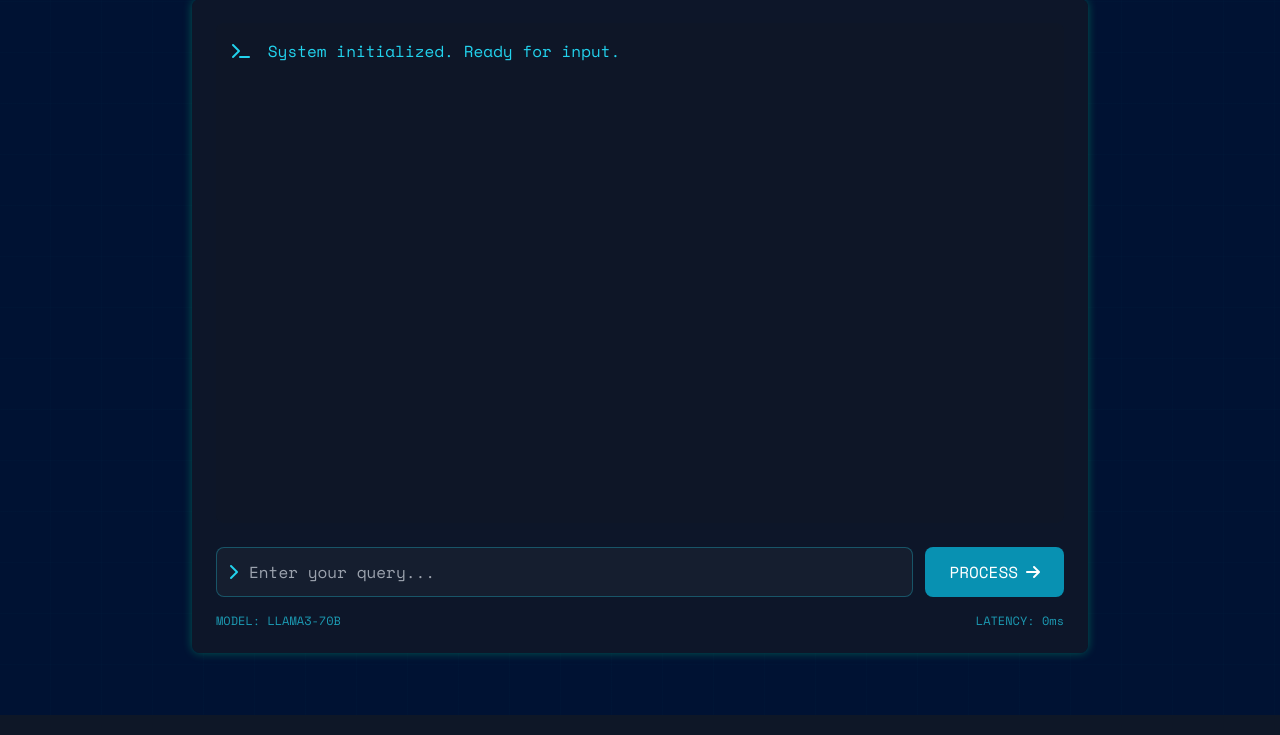
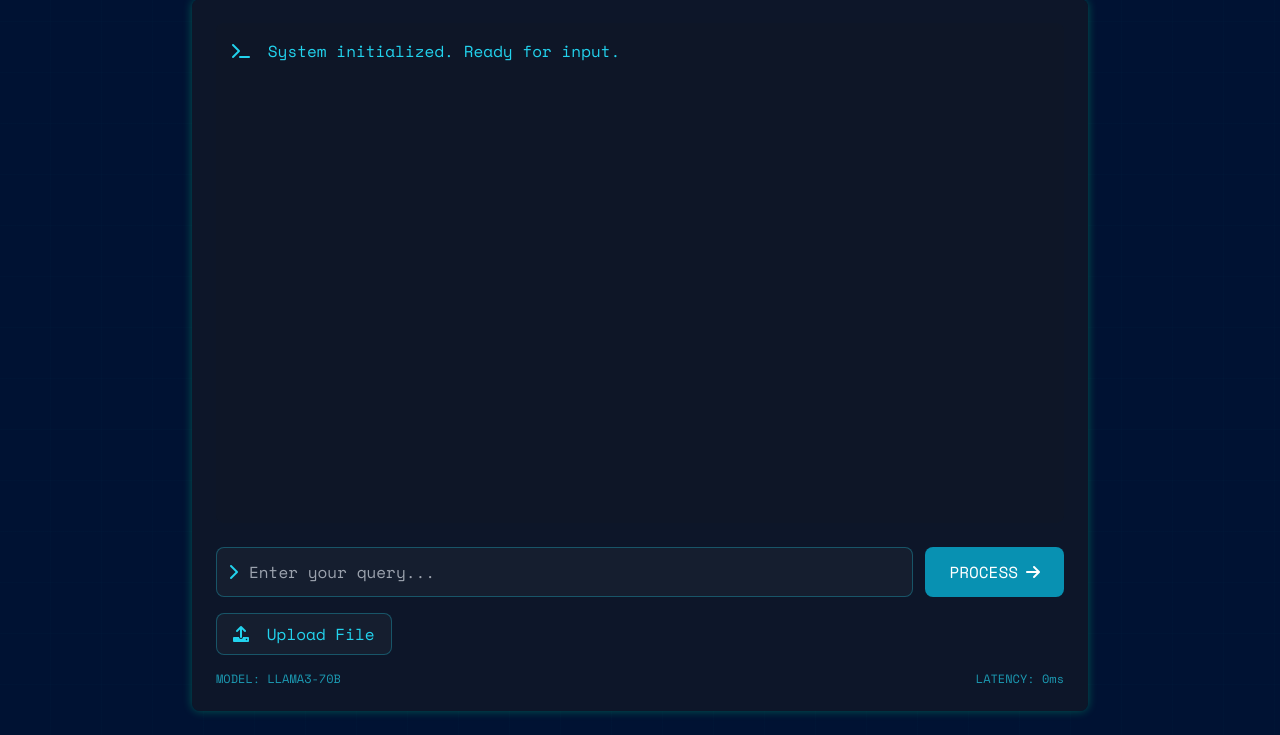
Before and after one commit to arcanel4bs/Paladin, a Flask app: page / in a window 1280 px wide. Shown: the part 85-820 px from the top of the page. Run offline with Flask 3, Linux system fonts and the light colour scheme; some libraries are stand-ins or nearby versions.

Commit message:
Improvements in web search and new file upload feature

```diff
--- a/app.py
+++ b/app.py
@@ -8,10 +8,39 @@ from typing import Dict, Any
 import os
 from dotenv import load_dotenv
 from langchain_community.tools import DuckDuckGoSearchRun
+from db.models import db, ChatMessage
+import time
+from uuid import uuid4
+import json
+from werkzeug.utils import secure_filename
+import hashlib
+from flask_migrate import Migrate
+import google.generativeai as genai
+import tiktoken
+import logging
+from PyPDF2 import PdfReader
+from docx import Document
 
 load_dotenv()
 
+# Configure logging
+logging.basicConfig(level=logging.INFO)
+logger = logging.getLogger(__name__)
+
 app = Flask(__name__)
+
+# Configure SQLite database
+app.config['SQLALCHEMY_DATABASE_URI'] = 'sqlite:///chat_history.db'
+app.config['SQLALCHEMY_TRACK_MODIFICATIONS'] = False
+app.config['UPLOAD_FOLDER'] = 'uploads'
+app.config['MAX_CONTENT_LENGTH'] = 16 * 1024 * 1024  # 16MB max file size
+ALLOWED_EXTENSIONS = {'txt', 'pdf', 'doc', 'docx'}
+
+# Ensure upload folder exists
+os.makedirs(app.config['UPLOAD_FOLDER'], exist_ok=True)
+
+db.init_app(app)
+migrate = Migrate(app, db)
 
 # Initialize tools
 search_tool = DuckDuckGoSearchRun()
@@ -23,62 +52,243 @@ GROQ_LLM = ChatGroq(
     api_key=os.getenv('GROQ_API_KEY')
 )
 
+# Initialize Gemini API client
+genai.configure(api_key=os.getenv('GEMINI_API_KEY'))
+
+# Simple in-memory cache for file summaries
+file_cache = {}
+
+DEBUG_MODE = os.getenv('DEBUG_MODE', 'False').lower() == 'true'
+
+def allowed_file(filename):
+    return '.' in filename and filename.rsplit('.', 1)[1].lower() in ALLOWED_EXTENSIONS
+
+def calculate_token_count(text):
+    """Calculate number of tokens in text using tiktoken"""
+    tokenizer = tiktoken.encoding_for_model("gpt-4")
+    return len(tokenizer.encode(text))
+
+def cache_file_content(file_content):
+    """Cache and summarize file content"""
+    try:
+        file_hash = hashlib.md5(file_content.encode()).hexdigest()
+        if file_hash in file_cache:
+            return file_cache[file_hash]
+
+        # Use token count instead of word count for model selection
+        if calculate_token_count(file_content) > 1000:
+            summary = summarize_file_with_gemini(file_content)
+        else:
+            summary = summarize_file_content(file_content)
+
+        if summary and summary.strip():
+            file_cache[file_hash] = summary
+            return summary
+        return "Could not generate a summary for the file."
+
+    except Exception as e:
+        logger.error(f"Error in cache_file_content: {e}")
+        return "Error processing file content."
+
+def summarize_file_content(file_content):
+    # Existing summarization using Groq LLM
+    summary_prompt = ChatPromptTemplate.from_messages([
+        ("system", "Summarize the following content concisely:"),
+        ("user", "{file_content}")
+    ])
+    chain = summary_prompt | GROQ_LLM | StrOutputParser()
+    summary = chain.invoke({"file_content": file_content})
+    return summary
+
+def summarize_file_with_gemini(file_content):
+    try:
+        prompt = f"Summarize the following content concisely:\n\n{file_content}"
+        response = genai.generate_text(
+            model="models/chat-bison-001",
+            prompt=prompt,
+            temperature=0.5,
+            max_output_tokens=512,
+        )
+        summary = response.result
+        return summary
+    except Exception as e:
+        print(f"Error summarizing with Gemini: {e}")
+        return "Could not summarize the file content."
+
 # Define our workflow state
 class WorkflowState(TypedDict):
     input_text: str
+    file_content: str
+    file_summary: str
     search_results: str
     intermediate_result: str
     final_result: str
+    conversation_history: str
+    conversation_id: str
+    decision: str
 
 # Create prompt templates
 analysis_prompt = ChatPromptTemplate.from_messages([
     ("system", """You are a helpful AI assistant with access to web search capabilities.
-    Analyze the user's input and determine if additional information from the web might be helpful."""),
-    ("user", """User Input: {input_text}
-    Web Search Results (if available): {search_results}
+Analyze the user's input and determine if additional information from the web is needed.
 
-    Please analyze this information.""")
+Instructions:
+1. Identify the core question in the user's input.
+2. Determine if answering the question requires current or external information not provided.
+3. If so, conclude with 'Search Required: True'.
+4. If not, conclude with 'Search Required: False'.
+
+Output Format:
+Reasoning: [Your reasoning here]
+Search Required: [True/False]"""),
+    ("user", """Conversation History: {conversation_history}
+Current User Input: {input_text}
+File Summary (if provided): {file_summary}
+Web Search Results (if available): {search_results}""")
 ])
 
 response_prompt = ChatPromptTemplate.from_messages([
-    ("system", "You are a helpful AI assistant that generates friendly responses."),
-    ("user", "Based on this analysis: {intermediate_result}, generate a helpful response.")
+    ("system", """You are a helpful AI assistant.
+When generating your response, consider the following:
+- Conversation history
+- File summary (if provided)
+- Search results (if available)
+
+Provide clear, concise answers that directly address the user's question.
+Avoid repeating information already present in the conversation."""),
+    ("user", """Conversation History: {conversation_history}
+Based on this analysis: {intermediate_result}
+
+Search Results:
+{search_results}
+
+Generate a helpful response that incorporates any relevant information from the search results.""")
 ])
 
 # Define workflow nodes
 def process_input(state: WorkflowState) -> Dict[str, Any]:
-    """Analyzes the input text and performs web search if needed."""
+    """Analyzes the input text and file summary"""
     try:
-        search_results = search_tool.run(state["input_text"])
+        combined_input = state["input_text"]
+        if state.get("file_summary"):
+            combined_input += f"\nFile Summary: {state['file_summary']}"
+
+        chain = analysis_prompt | GROQ_LLM | StrOutputParser()
+        result = chain.invoke({
+            "input_text": combined_input,
+            "file_summary": state.get("file_summary", ""),
+            "search_results": "",
+            "conversation_history": state["conversation_history"]
+        })
+
+        logger.info(f"Intermediate Result: {result}")
+
     except Exception as e:
-        search_results = "Search unavailable"
-
-    chain = analysis_prompt | GROQ_LLM | StrOutputParser()
-    result = chain.invoke({
-        "input_text": state["input_text"],
-        "search_results": search_results
-    })
+        logger.error(f"Error in process_input: {e}")
+        result = "Error analyzing input. Search Required: False"
 
     return {
         "intermediate_result": result,
-        "search_results": search_results
+        "conversation_history": state["conversation_history"],
+        "conversation_id": state["conversation_id"],
+        "file_summary": state.get("file_summary", "")
     }
 
-def generate_output(state: WorkflowState) -> Dict[str, Any]:
+def should_search(state: WorkflowState) -> WorkflowState:
+    """Determines if web search is needed based on analysis"""
+    try:
+        if "Search Required: True" in state["intermediate_result"]:
+            state['decision'] = 'search'
+        else:
+            state['decision'] = 'generate'
+        logger.info(f"Search decision: {state['decision']}")
+
+    except Exception as e:
+        logger.error(f"Error in should_search: {e}")
+        state['decision'] = 'generate'
+    return state
+
+def perform_search(state: WorkflowState) -> WorkflowState:
+    """Performs web search if needed"""
+    try:
+        logger.info(f"Performing search for: {state['input_text']}")
+        search_results = search_tool.run(state["input_text"])
+        state['search_results'] = search_results
+        logger.info(f"Search Results: {search_results[:200]}...")  # Log first 200 chars
+
+    except Exception as e:
+        logger.error(f"Search error: {e}")
+        state['search_results'] = "Search unavailable"
+    return state
+
+def generate_output(state: WorkflowState) -> WorkflowState:
     """Generates the final response."""
-    chain = response_prompt | GROQ_LLM | StrOutputParser()
-    result = chain.invoke({"intermediate_result": state["intermediate_result"]})
-    return {"final_result": result}
+    try:
+        logger.info("Generating final response")
+        chain = response_prompt | GROQ_LLM | StrOutputParser()
+        result = chain.invoke({
+            "intermediate_result": state["intermediate_result"],
+            "conversation_history": state["conversation_history"],
+            "file_summary": state.get("file_summary", ""),
+            "search_results": state.get("search_results", "")
+        })
+        state['final_result'] = result
+        logger.info(f"Generated response: {result[:200]}...")  # Log first 200 chars
+
+    except Exception as e:
+        logger.error(f"Error in generate_output: {e}")
+        state['final_result'] = "I apologize, but I encountered an error generating the response."
+    return state
 
 # Create and compile workflow
 workflow = StateGraph(WorkflowState)
+
+# Add all nodes to the workflow
 workflow.add_node("process_input", process_input)
+workflow.add_node("should_search", should_search)
+workflow.add_node("perform_search", perform_search)
 workflow.add_node("generate_output", generate_output)
-workflow.add_edge("process_input", "generate_output")
+
+# Define edges between nodes
+workflow.add_edge("process_input", "should_search")
+
+# Define the routing function
+def route_from_should_search(state: WorkflowState) -> str:
+    if state['decision'] == 'search':
+        return 'perform_search'
+    else:
+        return 'generate_output'
+
+# Add conditional edges using the routing function
+workflow.add_conditional_edges(
+    "should_search",
+    route_from_should_search,
+    ["perform_search", "generate_output"]
+)
+
+# Add edges for the rest of the workflow
+workflow.add_edge("perform_search", "generate_output")
 workflow.add_edge("generate_output", END)
+
+# Set the entry point of the workflow
 workflow.set_entry_point("process_input")
 
+# Compile the workflow
 app_workflow = workflow.compile()
+
+def get_conversation_history(conversation_id):
+    messages = ChatMessage.query.filter_by(conversation_id=conversation_id)\
+        .order_by(ChatMessage.timestamp.desc())\
+        .limit(5)\
+        .all()
+
+    history = []
+    for msg in reversed(messages):
+        history.extend([
+            f"User: {msg.user_input}",
+            f"Assistant: {msg.ai_response}"
+        ])
+    return "\n".join(history)
 
 @app.route('/')
 def home():
@@ -86,19 +296,118 @@ def home():
 
 @app.route('/chat', methods=['POST'])
 def chat():
-    data = request.json
-    user_input = data.get('message', '')
+    user_input = request.form.get('message', '')
+    conversation_id = request.form.get('conversation_id')
+    if not conversation_id:
+        conversation_id = str(uuid4())
 
-    if not user_input:
-        return jsonify({"error": "No message provided"}), 400
+    file_content = ""
+    file_name = ""
+    file_summary = ""
+
+    if 'file' in request.files:
+        file = request.files['file']
+        if file and allowed_file(file.filename):
+            filename = secure_filename(file.filename)
+            filepath = os.path.join(app.config['UPLOAD_FOLDER'], filename)
+            file.save(filepath)
+
+            try:
+                file_content = ''
+                file_name = filename
+                extension = os.path.splitext(filename)[1].lower()
+
+                if extension == '.txt':
+                    with open(filepath, 'r', encoding='utf-8') as f:
+                        file_content = f.read()
+                elif extension == '.pdf':
+                    reader = PdfReader(filepath)
+                    for page in reader.pages:
+                        text = page.extract_text()
+                        if text:
+                            file_content += text
+                elif extension in ['.doc', '.docx']:
+                    doc = Document(filepath)
+                    for para in doc.paragraphs:
+                        file_content += para.text + '\n'
+                else:
+                    logger.warning(f"Unsupported file type: {extension}")
+                    file_content = None
+
+                if file_content and file_content.strip():
+                    file_summary = cache_file_content(file_content)
+                else:
+                    file_summary = "Could not read the file content."
+
+            except Exception as e:
+                logger.error(f"Error processing file: {e}")
+                file_summary = "Could not process the file."
+            finally:
+                # Clean up the uploaded file
+                if os.path.exists(filepath):
+                    os.remove(filepath)
+
+    if not user_input and not file_content:
+        return jsonify({"error": "No message or file provided"}), 400
+
+    start_time = time.time()
+
+    # Get conversation history
+    conversation_history = get_conversation_history(conversation_id)
 
     # Run the workflow
-    inputs = {"input_text": user_input, "search_results": "", "intermediate_result": ""}
+    inputs = {
+        "input_text": user_input,
+        "file_content": "",
+        "file_summary": file_summary,
+        "search_results": "",
+        "intermediate_result": "",
+        "conversation_history": conversation_history,
+        "conversation_id": conversation_id
+    }
+
     output = app_workflow.invoke(inputs)
 
-    return jsonify({
-        "response": output["final_result"]
-    })
+    # Calculate latency
+    latency = (time.time() - start_time) * 1000
+
+    # Store in database
+    chat_message = ChatMessage(
+        user_input=user_input,
+        ai_response=output["final_result"],
+        search_results=output.get("search_results", ""),
+        file_content=file_content,
+        file_name=file_name,
+        file_summary=file_summary,
+        latency=latency,
+        conversation_id=conversation_id
+    )
+    db.session.add(chat_message)
+    db.session.commit()
+
+    response_data = {
+        "response": output["final_result"],
+        "file_summary": file_summary if file_summary else None,
+        "latency": latency,
+        "conversation_id": conversation_id
+    }
+
+    # Add debug information if DEBUG_MODE is enabled
+    if DEBUG_MODE:
+        response_data.update({
+            "debug": {
+                "intermediate_result": output.get("intermediate_result", ""),
+                "search_decision": output.get("decision", ""),
+                "search_results": output.get("search_results", ""),
+            }
+        })
+
+    return jsonify(response_data)
+
+@app.route('/history', methods=['GET'])
+def get_history():
+    messages = ChatMessage.query.order_by(ChatMessage.timestamp.desc()).limit(50).all()
+    return jsonify([message.to_dict() for message in messages])
 
 if __name__ == '__main__':
     app.run(debug=True)
--- a/templates/index.html
+++ b/templates/index.html
@@ -43,6 +43,21 @@
         .status-light {
             animation: pulse 2s infinite;
         }
+
+        .file-upload {
+            position: relative;
+            overflow: hidden;
+            display: inline-block;
+        }
+
+        .file-upload input[type=file] {
+            position: absolute;
+            font-size: 100px;
+            right: 0;
+            top: 0;
+            opacity: 0;
+            cursor: pointer;
+        }
     </style>
 </head>
 <body class="matrix-bg min-h-screen">
@@ -70,7 +85,9 @@
                     </div>
                 </div>
 
-                <!-- Input Area -->
+                <!-- Input Form -->
+                <form id="chat-form" class="space-y-4">
+                    <!-- Text Input Area -->
                     <div class="flex gap-3">
                         <div class="flex-1 relative">
                             <i class="fas fa-chevron-right absolute left-3 top-1/2 transform -translate-y-1/2 text-cyan-400"></i>
@@ -79,12 +96,29 @@
                                    class="w-full pl-8 pr-4 py-3 bg-gray-800/50 border border-cyan-400/30 rounded-lg focus:outline-none focus:border-cyan-400 text-cyan-100 terminal"
                                    placeholder="Enter your query...">
                         </div>
-                    <button onclick="sendMessage()"
+                        <button type="submit"
                                 class="px-6 py-3 bg-cyan-600 hover:bg-cyan-700 text-white rounded-lg transition-colors terminal flex items-center space-x-2">
                             <span>PROCESS</span>
                             <i class="fas fa-arrow-right"></i>
                         </button>
                     </div>
+
+                    <!-- File Upload Area -->
+                    <div class="flex items-center space-x-4">
+                        <div class="file-upload">
+                            <button type="button"
+                                    class="px-4 py-2 bg-gray-800/50 border border-cyan-400/30 rounded-lg text-cyan-400 hover:bg-gray-700/50 transition-colors terminal">
+                                <i class="fas fa-upload mr-2"></i>
+                                Upload File
+                            </button>
+                            <input type="file"
+                                   id="file-upload"
+                                   class="hidden"
+                                   accept=".txt,.pdf,.doc,.docx">
+                        </div>
+                        <span id="file-name" class="text-cyan-400 text-sm terminal"></span>
+                    </div>
+                </form>
 
                 <!-- Status Bar -->
                 <div class="mt-4 flex justify-between text-xs text-cyan-400/70 terminal">
@@ -97,29 +131,71 @@
 
     <script>
         let startTime;
+        let conversation_id = null;
+
+        // File upload button handling
+        document.querySelector('.file-upload button').addEventListener('click', function() {
+            document.getElementById('file-upload').click();
+        });
+
+        // File upload handling
+        document.getElementById('file-upload').addEventListener('change', function(e) {
+            const fileName = e.target.files[0]?.name;
+            document.getElementById('file-name').textContent = fileName || '';
+        });
+
+        // Form submission
+        document.getElementById('chat-form').addEventListener('submit', function(e) {
+            e.preventDefault();
+            sendMessage();
+        });
 
         async function sendMessage() {
             const input = document.getElementById('user-input');
-            const message = input.value;
-            if (!message) return;
+            const fileInput = document.getElementById('file-upload');
+            const message = input.value.trim();
+            const file = fileInput.files[0];
 
+            if (!message && !file) return;
+
+            const formData = new FormData();
+            if (message) {
+                formData.append('message', message);
                 addToChat('User: ' + message, 'user');
                 input.value = '';
+            }
+
+            if (file) {
+                formData.append('file', file);
+                addToChat('User: [Uploaded file: ' + file.name + ']', 'user');
+                fileInput.value = '';
+                document.getElementById('file-name').textContent = '';
+            }
+
+            if (conversation_id) {
+                formData.append('conversation_id', conversation_id);
+            }
+
             startTime = Date.now();
 
             try {
                 const response = await fetch('/chat', {
                     method: 'POST',
-                    headers: {
-                        'Content-Type': 'application/json'
-                    },
-                    body: JSON.stringify({ message })
+                    body: formData
                 });
+
                 const data = await response.json();
+                conversation_id = data.conversation_id;
+
                 const latency = Date.now() - startTime;
                 document.getElementById('latency').textContent = latency;
+
+                if (data.file_summary) {
+                    addToChat('AI: [File Summary] ' + data.file_summary, 'ai');
+                }
                 addToChat('AI: ' + data.response, 'ai');
             } catch (error) {
+                console.error(error);
                 addToChat('Error: Neural processing failed', 'error');
             }
         }
@@ -136,12 +212,6 @@
             chatHistory.appendChild(messageDiv);
             chatHistory.scrollTop = chatHistory.scrollHeight;
         }
-
-        document.getElementById('user-input').addEventListener('keypress', function(e) {
-            if (e.key === 'Enter') {
-                sendMessage();
-            }
-        });
     </script>
 </body>
 </html>
```
Also changed, not shown: db/models.py (added, +29 -0 lines), requirements.txt (+7 -0 lines), README.md, 2 other files. Lines whose indentation alone changed are shown as unchanged.
